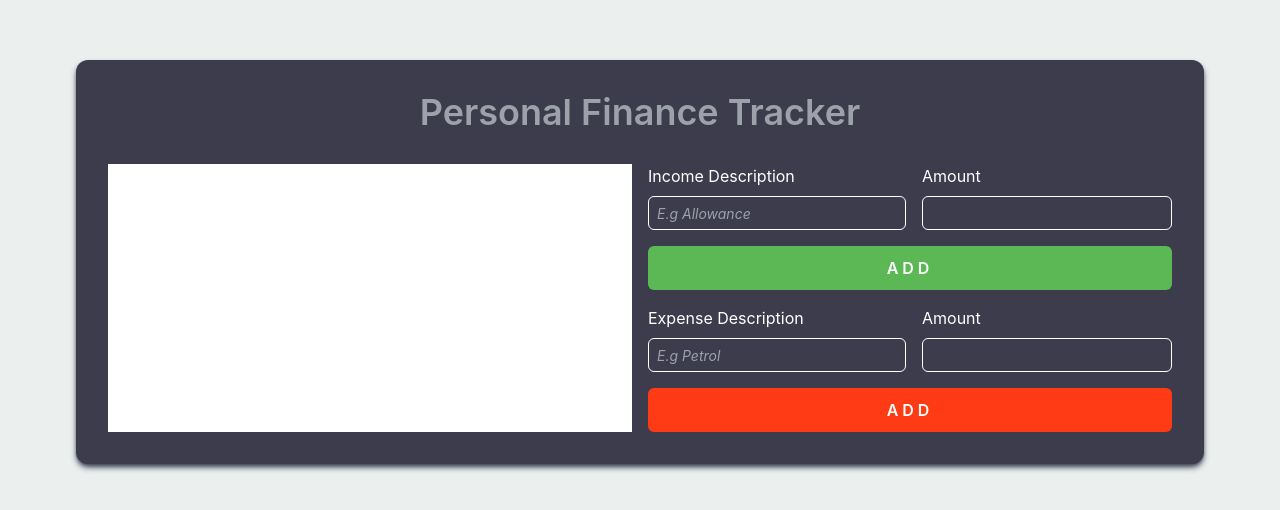
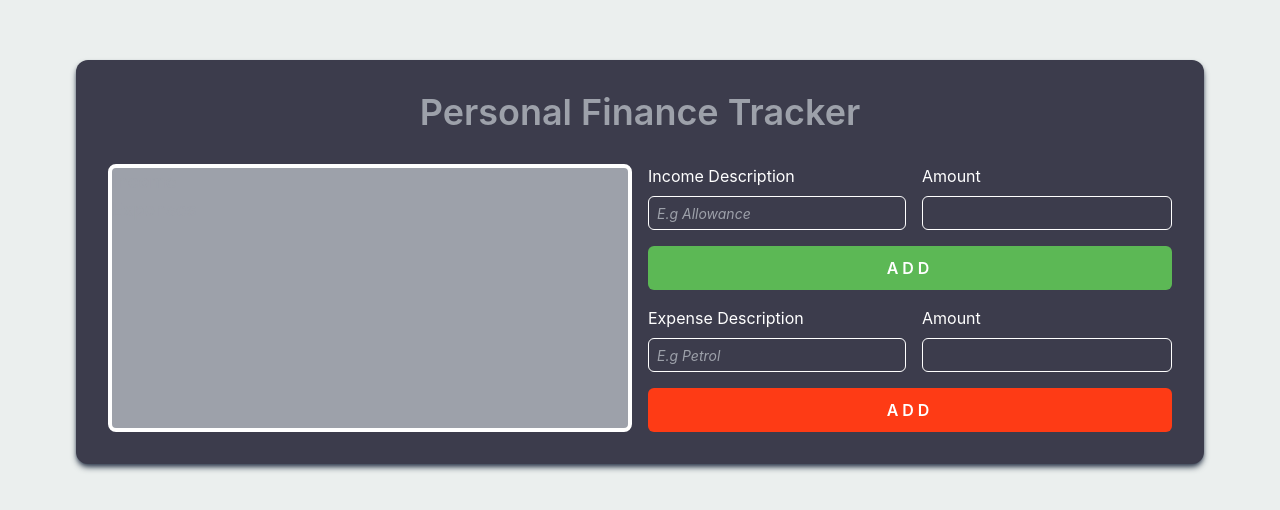
Before and after one commit to emmanueltn007/personal-finance-tracker, a React (Vite) app: page / in a window 1280 px wide. Shown: the part 138-648 px from the top of the page. Built offline with nearby package versions, Linux system fonts and the light colour scheme.

Commit message:
Made minor changes with the logic and styling

```diff
--- a/src/components/Container.jsx
+++ b/src/components/Container.jsx
@@ -11,7 +11,7 @@ function Container () {
 
     function addIncome () {
             if(!incomeInput || !incomeDescritionInput.trim()) return;
-            setIncomeList([...incomeList, { description: incomeDescritionInput.trim(), amount: incomeInput }]);
+            setIncomeList([...incomeList, { description: incomeDescritionInput.trim(), amount: parseFloat(incomeInput) }]);
 
             setIncomeInput("");
             setIncomeDescriptionInput("")
@@ -19,7 +19,7 @@ function Container () {
 
     function addExpense () {
         if(!expenseInput || !expenseDescritionInput.trim()) return;
-            setExpenseList([...expenseList, { description: expenseDescritionInput.trim(), amount: expenseInput }]);
+            setExpenseList([...expenseList, { description: expenseDescritionInput.trim(), amount: parseFloat(expenseInput) }]);
 
             setExpenseInput("");
             setExpenseDescriptionInput("")
@@ -31,7 +31,10 @@ function Container () {
                 Personal Finance Tracker
             </h1>
             <div className="grid grid-cols-2 gap-4">
-                <div className="bg-[hsl(0,100%,100%)]">
+                <div className="bg-[#9DA1AA] border-4 border-[hsl(0,100%,100%)] rounded-lg">
+                    <h2 className="text-lg text-[#9DA1AA] font-semibold">
+                        Income
+                    </h2>
                     <ul>
                         {incomeList.map((income, index) => {
                             return (
@@ -42,6 +45,10 @@ function Container () {
                             );
                         })}
                     </ul>
+
+                    <h2 className="text-lg text-[#9DA1AA] font-semibold">
+                        Expenses
+                    </h2>
                     <ul>
                         {expenseList.map((expense, index) => {
                             return (
@@ -53,6 +60,7 @@ function Container () {
                         })}
                     </ul>
                 </div>
+
 
                 <IncomeCard
                     addIncome={addIncome}
```
